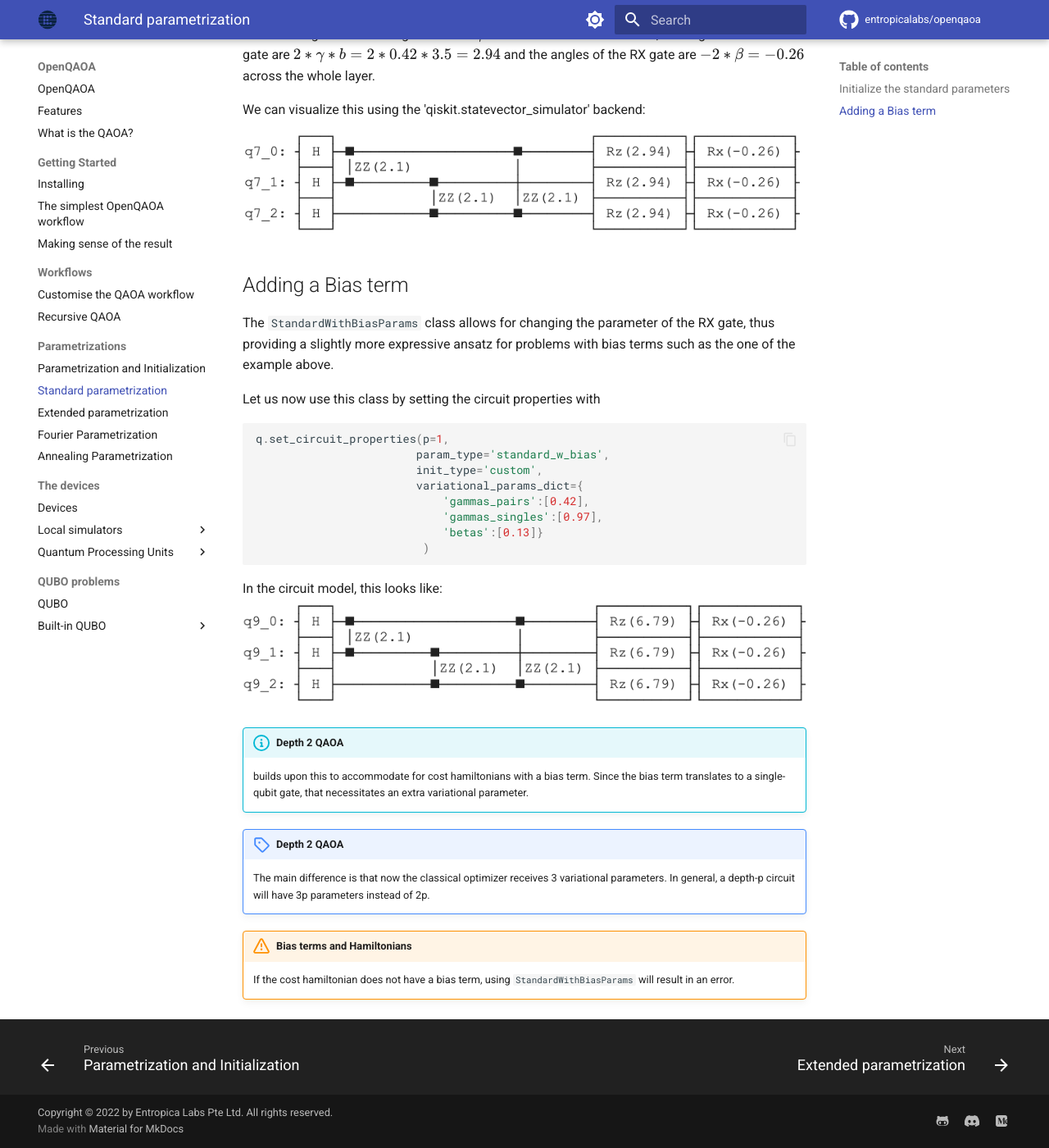
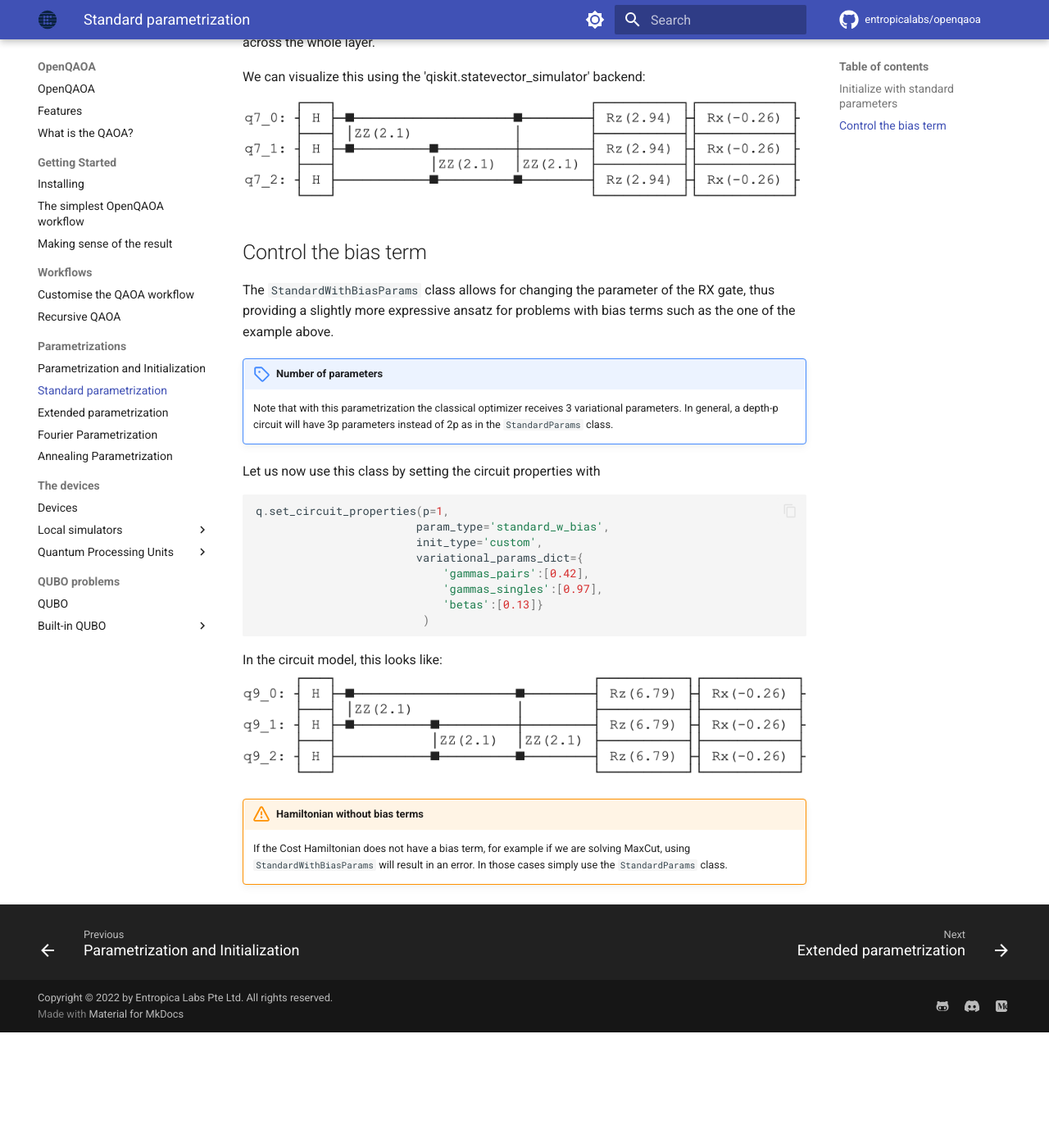
Before and after one commit to entropicalabs/openqaoa-website, an MkDocs documentation site: the page built from docs/parametrization/standard-parametrization.md, in a window 1280 px wide and 1400 px high, scrolled down 883 px. Shown: the whole window at 82% size. Built offline with MkDocs 1.6.1 and Material for MkDocs 9.7.7, drawn with Linux system fonts in a browser that asks for light colours; comment, search, counter and statistics services are not loaded; after the commit the page ends 2142 px from its top, so only the background shows below that; some of the changed text lies outside the part shown.

Commit message:
adding colour boxes

```diff
--- a/docs/parametrization/standard-parametrization.md
+++ b/docs/parametrization/standard-parametrization.md
@@ -3,9 +3,7 @@
 The `StandardParams` class implements the original and conventional form of the QAOA. In every layer of the circuit, the mixer and cost Hamiltonians are applied with coefficients $\beta(q)$ and $\gamma(q)$, respectively. That gives a total of 2p
  parameters for a circuit of p layers to be optimised.
 
-!!! example "Depth 2 QAOA"
-    For example, for a depth-2 (p=2) circuit, the unitary operator corresponding to the QAOA circuit would take the form
-
+For example, for a depth-2 (p=2) circuit, the unitary operator corresponding to the QAOA circuit would take the form
 
 $$
 U(\beta_1,\beta_2,\gamma_1,\gamma_2) = e^{-i\beta^{(2)} H_{M}} e^{-i\gamma^{(2)} H_{C}} e^{-i\beta^{(1)} H_{M}} e^{-i\gamma^{(1)} H_{C}}.
@@ -15,13 +13,13 @@ Let us take a very simple example where the cost hamiltonian has quadratic terms
 
 $$ H_C = 2.5 (Z_0Z_1 + Z_1Z_2 + Z_0Z_2) + 3.5 (Z_0 + Z_1 + Z_2). $$
 
-!!! info "Depth 2 QAOA"
-    For the curious, this arises when solving the Minimum Vertex Cover on a 3-nodes ring graph with $\text{field}=3$ and $\text{penalty}=10$.
+!!! info "For the curious"
+    This Hamiltonian arises when solving the Minimum Vertex Cover on a 3-nodes ring graph with $\text{field}=3$ and $\text{penalty}=10$.
 
 
 The corresponding $p=1$ circuit is a layer of Hadamards followed by $ZZ$ entangling 2-qubit gates, single-qubit rotations around the $Z$ axis and another layer around the $X$ axis.
 
-## Initialize the standard parameters
+## Initialize with standard parameters
 
 Let us initialize the circuit with the `custom` values of $\gamma=0.42$ and $\beta=0.13$.
 
@@ -31,9 +29,13 @@ We can visualize this using the 'qiskit.statevector_simulator' backend:
 
 ![kamada_kawai_layout](/img/circuit_standard.png)
 
-## Adding a Bias term
+## Control the bias term
 
 The `StandardWithBiasParams` class allows for changing the parameter of the RX gate, thus providing a slightly more expressive ansatz for problems with bias terms such as the one of the example above.
+
+!!! note "Number of parameters"
+    Note that with this parametrization the classical optimizer receives 3 variational parameters. In general, a depth-p circuit will have 3p parameters instead of 2p as in the `StandardParams` class.
+
 
 Let us now use this class by setting the circuit properties with
 
@@ -51,13 +53,6 @@ q.set_circuit_properties(p=1,
 In the circuit model, this looks like:
 ![kamada_kawai_layout](/img/circuit_standard_w_bias.png)
 
-!!! info "Depth 2 QAOA"
-    builds upon this to accommodate for cost hamiltonians with a bias term. Since the bias term translates to a single-qubit gate, that necessitates an extra variational parameter.
 
-
-!!! note "Depth 2 QAOA"
-    The main difference is that now the classical optimizer receives 3 variational parameters. In general, a depth-p circuit will have 3p parameters instead of 2p.
-
-
-!!! warning "Bias terms and Hamiltonians"
-    If the cost hamiltonian does not have a bias term, using `StandardWithBiasParams` will result in an error.
+!!! warning "Hamiltonian without bias terms"
+    If the Cost Hamiltonian does not have a bias term, for example if we are solving MaxCut, using `StandardWithBiasParams` will result in an error. In those cases simply use the `StandardParams` class.
```
Also changed, not shown: docs/parametrization/fourier-parametrization.md (+12 -8 lines).
